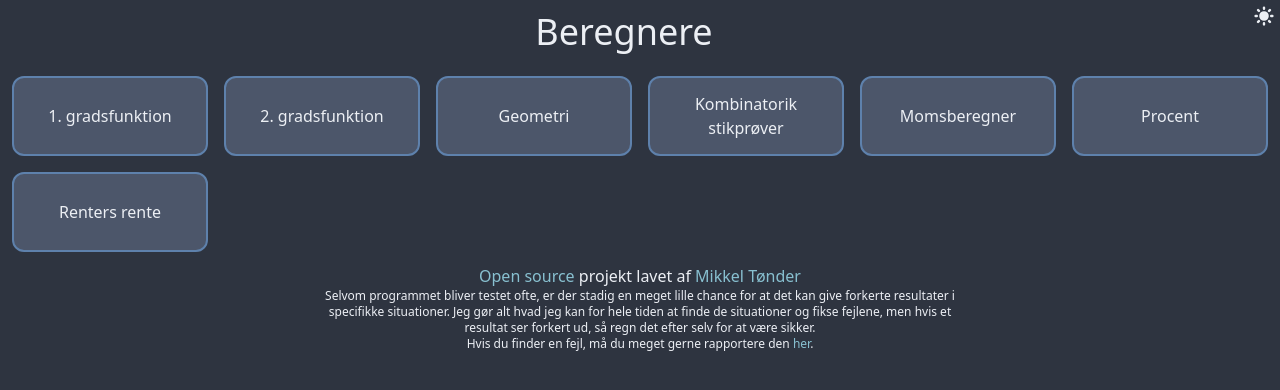
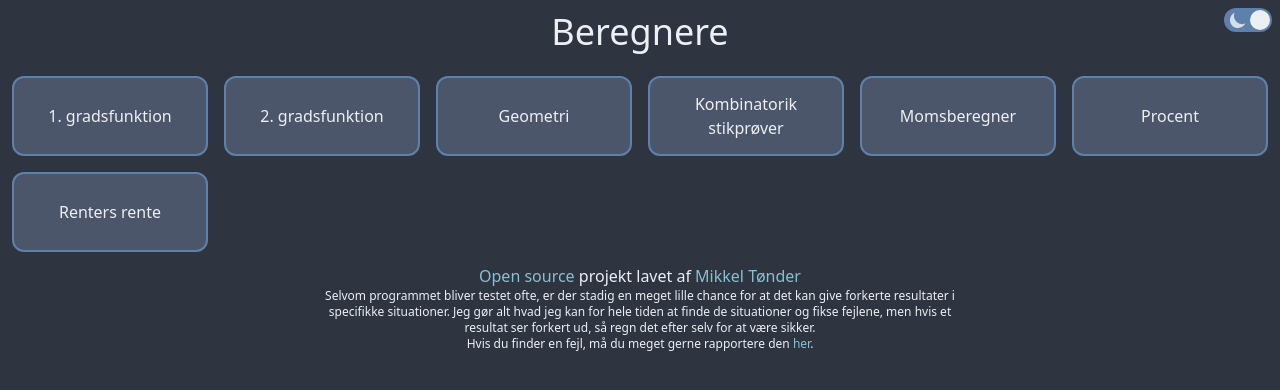
Before and after one commit to Mikkel-T/matematik, a Next.js app: page / in a window 1280 px wide. Shown: the top 390 px of the page. Built offline with nearby package versions, Linux system fonts and the light colour scheme.

Commit message:
Theme changes

```diff
--- a/components/Layout/Header.tsx
+++ b/components/Layout/Header.tsx
@@ -5,7 +5,7 @@ import { useRouter } from 'next/router';
 
 export default function Header() {
   const router = useRouter();
-  const { theme, setTheme } = useTheme();
+  const { resolvedTheme, setTheme } = useTheme();
   return (
     <div>
       {router.pathname !== '/' && (
@@ -16,13 +16,16 @@ export default function Header() {
           </a>
         </Link>
       )}
-      <button
-        onClick={() => setTheme(theme === 'dark' ? 'light' : 'dark')}
-        className="float-right"
-      >
-        {theme === 'dark' && <SunIcon className="h-6 w-6 m-1 sunicon" />}
-        {theme === 'light' && <MoonIcon className="h-6 w-6 m-1 moonicon" />}
-      </button>
+      {resolvedTheme && (
+        <div
+          onClick={() => setTheme(resolvedTheme === 'dark' ? 'light' : 'dark')}
+          className="absolute right-0 w-12 m-2 h-6 inline-flex items-center ml-2 rounded-full cursor-pointer bg-nord10 toggle "
+        >
+          <div className=" h-5 w-5 rounded-full transition-all dark:translate-x-6 duration-300 bg-nord6 z-10 mx-0.5 ring-nord11" />
+          <MoonIcon className="h-5 w-5 text-nord4 absolute translate-x-1" />
+          <SunIcon className="h-5 w-5 text-nord13 absolute translate-x-6" />
+        </div>
+      )}
     </div>
   );
 }
--- a/components/List.tsx
+++ b/components/List.tsx
@@ -15,7 +15,7 @@ export default function List({ list, title }: ListProps) {
       <div className="sm:grid-cols-2 md:grid-cols-4 lg:grid-cols-6 grid grid-cols-1 gap-4 p-3 m-auto">
         {list.map((e, i) => (
           <Link href={`${pathname}${e.path}`} key={i}>
-            <a className="hover:scale-105 dark:bg-nord3 bg-nord4 rounded-xl dark:border-nord10 border-nord8 flex items-center justify-center h-20 px-2 text-center transform border-2">
+            <a className="hover:scale-105 dark:bg-nord3 bg-nord4 rounded-xl dark:border-nord10 border-nord8 flex items-center justify-center h-20 px-2 text-center transform border-2 transition-transform duration-500">
               {e.name}
             </a>
           </Link>
--- a/styles/globals.css
+++ b/styles/globals.css
@@ -17,9 +17,7 @@
     @apply dark:bg-nord0 dark:text-nord6 bg-nord6 text-nord0;
   }
 
-  a,
-  input,
-  body {
-    @apply transition duration-300 ease-linear;
+  .toggle:hover div {
+    @apply ring-4;
   }
 }
```
